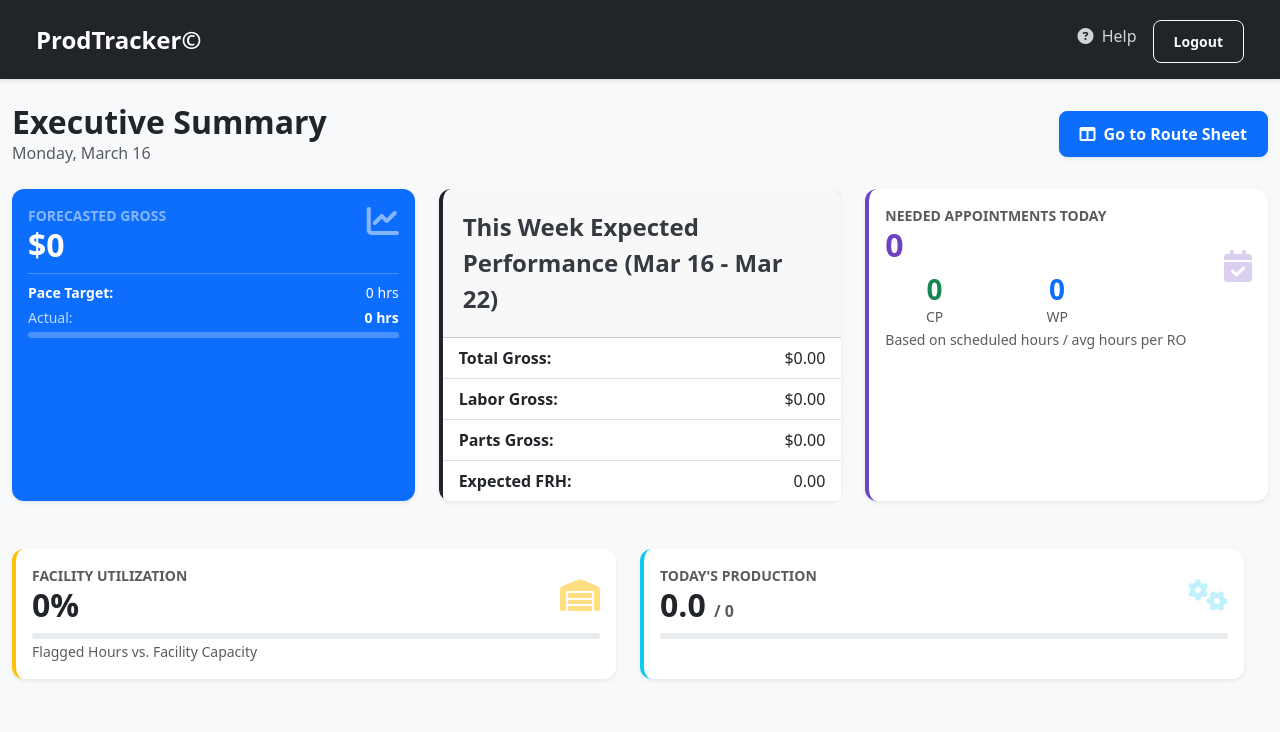
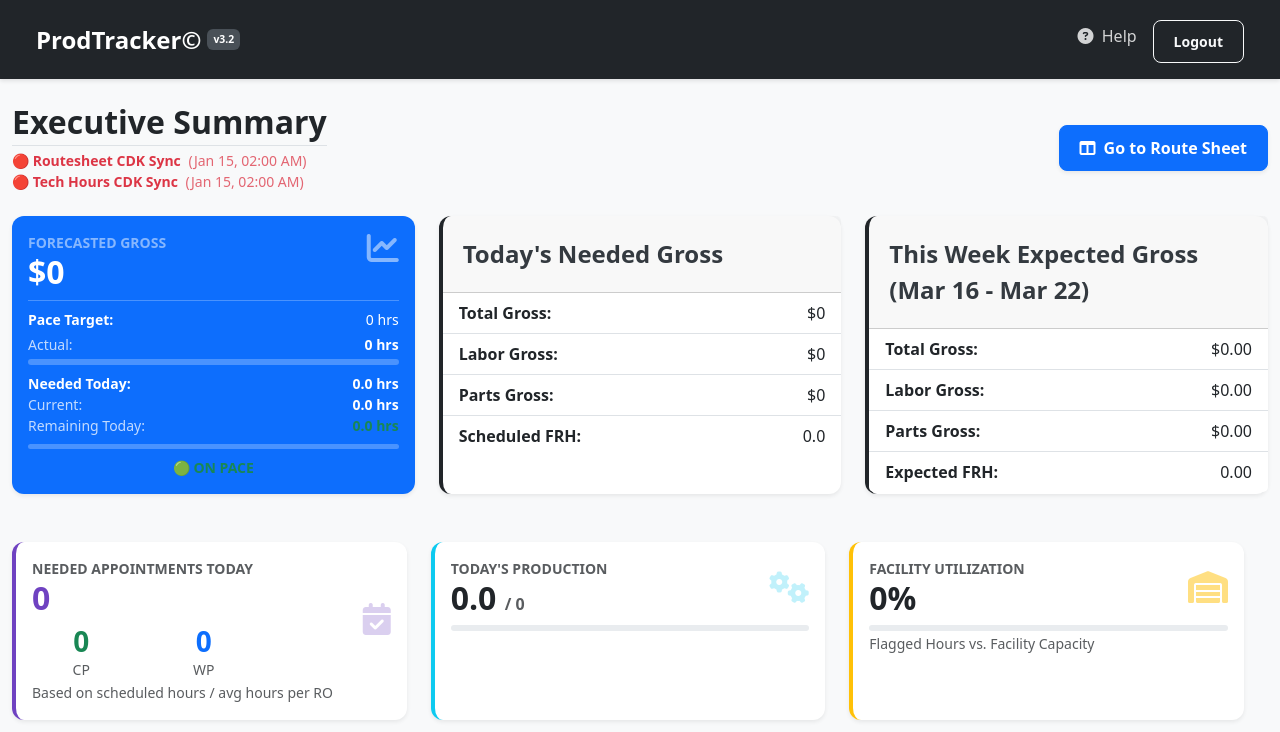
Before and after one commit to ldrobinett/dpo-app.v3.1, a Flask app: page / in a window 1280 px wide. Shown: the top 732 px of the page. Run offline with Flask 3, Linux system fonts and the light colour scheme; a user stored in the database is signed in; tables that the repository leaves empty hold one stand-in row (values such as "Sample post"); some libraries are stand-ins or nearby versions.

Commit message:
Executive dashboard upgrades: live pace indicator, needed hours calc, CDK audit freshness, PST timestamps

```diff
--- a/app.py
+++ b/app.py
@@ -7,6 +7,9 @@ from flask_migrate import Migrate
 from utils.permissions import can
 from extensions import db, login_manager, bcrypt
 from models import User, OperatorUser
+from config import PRODTRACKER_VERSION
+import pytz
+pacific = pytz.timezone("US/Pacific")
 
 def create_app():
     app = Flask(__name__, instance_relative_config=True)
@@ -44,6 +47,20 @@ def create_app():
     app.config["SESSION_COOKIE_SECURE"] = (
         os.environ.get("SESSION_COOKIE_SECURE", "false").lower() == "true"
     )
+    # -------------------------------------------------
+    # Time zone
+    # -------------------------------------------------
+    @app.template_filter("pst")
+    def convert_to_pacific(dt):
+        if not dt:
+            return None
+
+        if dt.tzinfo is None:
+            dt = pytz.utc.localize(dt)
+
+        return dt.astimezone(pacific)
+
+
 
     # -------------------------------------------------
     # Extensions
@@ -53,6 +70,13 @@ def create_app():
     login_manager.init_app(app)
     import models
     migrate = Migrate(app, db)
+
+    #--------------------------------------------------
+    #Prodtracker Version
+    #--------------------------------------------------
+    @app.context_processor
+    def inject_app_info():
+        return dict(prodtracker_version=PRODTRACKER_VERSION)
 
     # -------------------------------------------------
     # Flask-Login config
--- a/blueprints/main.py
+++ b/blueprints/main.py
@@ -1,10 +1,11 @@
 from flask import Blueprint, render_template, redirect, url_for
 from flask_login import login_required, current_user, AnonymousUserMixin
 from extensions import db
-from models import RepairOrder, WorkLog, TeamMember, ScheduleEntry, FinancialForecast, FinancialInputs, Team
+from models import RepairOrder, WorkLog, TeamMember, ScheduleEntry, FinancialForecast, FinancialInputs, Team, ManagedStore
 from sqlalchemy import func
 from datetime import date, datetime, timedelta
 import calendar
+import pytz
 
 main_bp = Blueprint('main', __name__)
 
@@ -143,12 +144,34 @@ def home():
             else:
                 absent_techs.append({'name': tech.name, 'reason': entry.schedule_type})
 
+    #todays gross target ---
+    today_labor_gross = 0
+    today_parts_gross = 0
+    today_total_gross = 0
+
+    fin_inputs = FinancialInputs.query.filter_by(user_id=current_user.id).first()
+
+    if fin_inputs and daily_goal > 0:
+
+        elr = fin_inputs.effective_labor_rate or 0
+        parts_ratio = fin_inputs.parts_to_labor_ratio or 0
+        labor_margin = (fin_inputs.labor_margin or 0) / 100
+        parts_margin = (fin_inputs.parts_margin or 0) / 100
+
+        # Revenue
+        labor_revenue = daily_goal * elr
+        parts_revenue = labor_revenue * parts_ratio
+
+        # Gross
+        today_labor_gross = labor_revenue * labor_margin
+        today_parts_gross = parts_revenue * parts_margin
+        today_total_gross = today_labor_gross + today_parts_gross
 
     # --- Needed Appointments Calculation (AFTER daily_goal exists) ---
 
     needed_appointments = 0
 
-    if hours_per_ro > 0:
+    if hours_per_ro > 0 and daily_goal > 0:
         needed_appointments = round(daily_goal / hours_per_ro)
 
     cp_needed = round(needed_appointments * 0.70)
@@ -194,9 +217,39 @@ def home():
         weekly_financial_total["parts_gross"] = forecast.parts_gross / 4
         weekly_financial_total["expected_frh"] = forecast.expected_frh / 4
 
+    store = db.session.get(ManagedStore, store_id)
+
+    routesheet_audit = store.routesheet_audit_timestamp if store else None
+    tech_hours_audit = store.tech_hours_audit_timestamp if store else None
+
+    routesheet_audit_stale = True
+    tech_hours_audit_stale = True
+
+    pacific = pytz.timezone("US/Pacific")
+
+    if routesheet_audit:
+        routesheet_audit_stale = datetime.utcnow() - routesheet_audit > timedelta(hours=24)
+
+    if tech_hours_audit:
+        tech_hours_audit_stale = datetime.utcnow() - tech_hours_audit > timedelta(hours=24)
+
+    # --- Today's Needed Hours to Stay on Pace ---
+
+    remaining_work_days = total_work_days - days_passed_work
+
+    today_needed_hours = 0
+
+    if remaining_work_days > 0:
+        today_needed_hours = ((expected_pace_hours - mtd_sold) / remaining_work_days) + daily_goal
+
+    today_needed_hours = max(today_needed_hours, 0)
+
     return render_template('home.html',
                            title='Executive Dashboard',
                            today_date=today.strftime('%A, %B %d'),
+                           today_total_gross=today_total_gross,
+                           today_labor_gross=today_labor_gross,
+                           today_parts_gross=today_parts_gross,
                            projected_gross=projected_gross,
                            expected_pace_hours=expected_pace_hours,
                            monthly_frh_goal=monthly_frh_goal,
@@ -208,6 +261,12 @@ def home():
                            needed_appointments=needed_appointments,
                            cp_needed=cp_needed,
                            wp_needed=wp_needed,
+                           routesheet_audit=routesheet_audit,
+                           tech_hours_audit=tech_hours_audit,
+                           routesheet_audit_stale=routesheet_audit_stale,
+                           tech_hours_audit_stale=tech_hours_audit_stale,
+                           today_needed_hours=today_needed_hours,
+
 
                            # New Bay Utilization Metric
                            bay_utilization=bay_utilization,
--- /dev/null
+++ b/config.py
@@ -0,0 +1 @@
+PRODTRACKER_VERSION = "3.2"
--- a/models.py
+++ b/models.py
@@ -175,6 +175,9 @@ class ManagedStore(db.Model):
 
     created_at = db.Column(db.DateTime, nullable=False, default=datetime.utcnow)
     updated_at = db.Column(db.DateTime, nullable=False, default=datetime.utcnow, onupdate=datetime.utcnow)
+
+    routesheet_audit_timestamp = db.Column(db.DateTime)
+    tech_hours_audit_timestamp = db.Column(db.DateTime)
 
     @property
     def is_active(self) -> bool:
--- a/static/styles.css
+++ b/static/styles.css
@@ -111,6 +111,15 @@ body {
 .navbar-collapse {
     display: flex;
     justify-content: flex-end;
+}
+
+.version-badge {
+    font-size: 0.65rem;
+    padding: 3px 6px;
+    border-radius: 6px;
+    background-color: #495057;
+    color: #fff;
+    margin-left: 6px;
 }
 
 /* ============================================================
--- a/templates/base.html
+++ b/templates/base.html
@@ -43,10 +43,10 @@
     <!-- NAVBAR -->
     <nav class="navbar navbar-expand-lg navbar-dark bg-dark sticky-top">
         <div class="container-fluid">
-            <a class="navbar-brand fw-bold" href="{{ url_for('main.home') }}">
+            <a class="navbar-brand fw-bold d-flex align-items-center" href="{{ url_for('main.home') }}">
                 ProdTracker&copy;
+                <span class="version-badge">v{{ prodtracker_version }}</span>
             </a>
-
             <button class="navbar-toggler" type="button"
                     data-bs-toggle="collapse"
                     data-bs-target="#navbarNav">
--- a/templates/home.html
+++ b/templates/home.html
@@ -6,7 +6,29 @@
 <div class="d-flex justify-content-between align-items-center mb-4">
     <div>
        <h2 class="fw-bold text-dark mb-0">Executive Summary</h2>
-        <p class="text-muted mb-0">{{ today_date }}</p>
+       <div class="border-bottom pb-1 mb-1"></div>
+        <div class="mt-1 small">
+
+            <div class="{% if routesheet_audit_stale %}text-danger fw-bold{% else %}text-success{% endif %}">
+                {% if routesheet_audit_stale %}🔴{% else %}🟢{% endif %}
+                Routesheet CDK Sync
+                <span class="fw-normal ms-1 opacity-75">
+
+                    ({{ (routesheet_audit|pst).strftime('%b %d, %I:%M %p') if routesheet_audit else 'Never' }})
+                </span>
+            </div>
+
+            <div class="{% if tech_hours_audit_stale %}text-danger fw-bold{% else %}text-success{% endif %}">
+                {% if tech_hours_audit_stale %}🔴{% else %}🟢{% endif %}
+                Tech Hours CDK Sync
+                <span class="fw-normal ms-1 opacity-75">
+
+                    ({{ (tech_hours_audit|pst).strftime('%b %d, %I:%M %p') if tech_hours_audit else 'Never' }})
+                </span>
+            </div>
+
+        </div>
+
     </div>
     <div>
         <a href="{{ url_for('routesheet.view_sheet') }}" class="btn btn-primary fw-bold shadow-sm">
@@ -20,28 +42,87 @@
     <div class="col-xl-4 col-md-6">
     <div class="card bg-primary text-white h-100 shadow-sm">
         <div class="card-body">
+
             <div class="d-flex justify-content-between align-items-start mb-2">
                 <div>
-                        <div class="small text-white-50 text-uppercase fw-bold">Forecasted Gross</div>
-                        <div class="h2 mb-0 fw-bold">${{ "{:,.0f}".format(projected_gross) }}</div>
+                    <div class="small text-white-50 text-uppercase fw-bold">
+                        Forecasted Gross
+                    </div>
+                    <div class="h2 mb-0 fw-bold">
+                        ${{ "{:,.0f}".format(projected_gross) }}
+                    </div>
                 </div>
                 <i class="fas fa-chart-line fa-2x opacity-50"></i>
             </div>
+
             <hr class="my-2 border-white opacity-25">
+
             <div>
+
                 <div class="d-flex justify-content-between small mb-1">
                     <span class="fw-bold">Pace Target:</span>
                     <span>{{ "{:,.0f}".format(expected_pace_hours) }} hrs</span>
                 </div>
+
                 <div class="d-flex justify-content-between small mb-1">
                     <span class="opacity-75">Actual:</span>
                     <span class="fw-bold">{{ "{:,.0f}".format(mtd_sold) }} hrs</span>
                 </div>
+
                 {% set progress_pct = (mtd_sold / monthly_frh_goal * 100) if monthly_frh_goal > 0 else 0 %}
-                    <div class="progress bg-white bg-opacity-25" style="height: 6px;">
-                        <div class="progress-bar bg-white" role="progressbar" style="width: {{ progress_pct }}%"></div>
+
+                <div class="progress bg-white bg-opacity-25" style="height:6px;">
+                    <div class="progress-bar bg-white"
+                         role="progressbar"
+                         style="width: {{ progress_pct }}%">
                     </div>
                 </div>
+
+                {% set remaining_today = today_needed_hours - today_production %}
+                {% set on_pace = today_production >= today_needed_hours %}
+
+                <div class="mt-2 small">
+
+                    <div class="d-flex justify-content-between">
+                        <span class="fw-bold">Needed Today:</span>
+                        <span class="fw-bold">
+                            {{ "%.1f"|format(today_needed_hours) }} hrs
+                        </span>
+                    </div>
+
+                    <div class="d-flex justify-content-between">
+                        <span class="opacity-75">Current:</span>
+                        <span class="fw-bold">
+                            {{ "%.1f"|format(today_production) }} hrs
+                        </span>
+                    </div>
+
+                    <div class="d-flex justify-content-between">
+                        <span class="opacity-75">Remaining Today:</span>
+                        <span class="fw-bold {% if remaining_today > 0 %}text-warning{% else %}text-success{% endif %}">
+                            {{ "%.1f"|format(remaining_today if remaining_today > 0 else 0) }} hrs
+                        </span>
+                    </div>
+
+                    <div class="progress bg-white bg-opacity-25 mt-2" style="height:5px;">
+                        <div class="progress-bar bg-warning"
+                             role="progressbar"
+                             style="width: {{ (today_production / today_needed_hours * 100) if today_needed_hours > 0 else 0 }}%">
+                        </div>
+                    </div>
+
+                    <div class="text-center mt-2 fw-bold {% if on_pace %}text-success{% else %}text-danger{% endif %}">
+                        {% if on_pace %}
+                            🟢 ON PACE
+                        {% else %}
+                            🔴 OFF PACE
+                        {% endif %}
+                    </div>
+
+                </div>
+
+            </div>
+
         </div>
     </div>
 </div>
@@ -63,11 +144,42 @@
     </div>
     #}
 
+    <div class="col-xl-4 col-md-6">
+        <div class="card border-start border-4 border-dark h-100 shadow-sm">
+            <div class="card-header">
+                Today's Needed Gross
+            </div>
+
+            <ul class="list-group list-group-flush">
+
+                <li class="list-group-item d-flex justify-content-between">
+                    <strong>Total Gross:</strong>
+                    <span>${{ "{:,.0f}".format(today_total_gross) }}</span>
+                </li>
+
+                <li class="list-group-item d-flex justify-content-between">
+                    <strong>Labor Gross:</strong>
+                    <span>${{ "{:,.0f}".format(today_labor_gross) }}</span>
+                </li>
+
+                <li class="list-group-item d-flex justify-content-between">
+                    <strong>Parts Gross:</strong>
+                    <span>${{ "{:,.0f}".format(today_parts_gross) }}</span>
+                </li>
+
+                <li class="list-group-item d-flex justify-content-between">
+                    <strong>Scheduled FRH:</strong>
+                    <span>{{ "%.1f"|format(daily_goal) }}</span>
+                </li>
+
+            </ul>
+        </div>
+    </div>
 
             <div class="col-xl-4 col-md-6">
                 <div class="card border-start border-4 border-dark h-100 shadow-sm">
                     <div class="card-header">
-                        This Week Expected Performance ({{ current_week_dates }})
+                        This Week Expected Gross ({{ current_week_dates }})
                     </div>
                     <ul class="list-group list-group-flush">
                         <li class="list-group-item d-flex justify-content-between"><strong>Total Gross:</strong> <span>${{ "%.2f"|format(weekly_financial_total.total_gross) }}</span></li>
@@ -95,6 +207,9 @@
 </div>
 #}
 
+<div class="row g-4 mb-4">
+
+    <!-- Needed Appointments -->
     <div class="col-xl-4 col-md-6">
         <div class="card border-start border-4 border-purple h-100 shadow-sm" style="border-left-color:#6f42c1 !important;">
             <div class="card-body">
@@ -137,9 +252,31 @@
         </div>
     </div>
 
-<div class="row g-4 mb-4">
+    <!-- Today's Production -->
+    <div class="col-xl-4 col-md-6">
+        <div class="card border-start border-4 border-info h-100 shadow-sm">
+            <div class="card-body">
+                <div class="d-flex justify-content-between align-items-center">
+                    <div>
+                        <div class="small text-muted text-uppercase fw-bold">
+                            Today's Production
+                        </div>
+                        <div class="h2 mb-0 fw-bold text-dark">
+                            {{ "%.1f"|format(today_production) }}
+                            <span class="fs-6 text-muted">/ {{ "%.0f"|format(daily_goal) }}</span>
+                        </div>
+                    </div>
+                    <i class="fas fa-cogs fa-2x text-info opacity-25"></i>
+                </div>
 
-    <div class="col-xl-6 col-md-6">
+                <div class="progress mt-2" style="height: 6px;">
+                    <div class="progress-bar bg-info" role="progressbar" style="width: {{ prod_pace }}%"></div>
+                </div>
+            </div>
+        </div>
+    </div>
+
+    <div class="col-xl-4 col-md-6">
         <div class="card border-start border-4 border-warning h-100 shadow-sm">
             <div class="card-body">
                 <div class="d-flex justify-content-between align-items-center">
@@ -157,22 +294,6 @@
         </div>
     </div>
 
-    <div class="col-xl-6 col-md-6">
-        <div class="card border-start border-4 border-info h-100 shadow-sm">
-            <div class="card-body">
-                <div class="d-flex justify-content-between align-items-center">
-                    <div>
-                        <div class="small text-muted text-uppercase fw-bold">Today's Production</div>
-                        <div class="h2 mb-0 fw-bold text-dark">{{ "%.1f"|format(today_production) }} <span class="fs-6 text-muted">/ {{ "%.0f"|format(daily_goal) }}</span></div>
-                    </div>
-                    <i class="fas fa-cogs fa-2x text-info opacity-25"></i>
-                </div>
-                <div class="progress mt-2" style="height: 6px;">
-                    <div class="progress-bar bg-info" role="progressbar" style="width: {{ prod_pace }}%"></div>
-                </div>
-            </div>
-        </div>
-    </div>
 </div>
 
 <div class="row g-4 mb-4">
```
Also changed, not shown: blueprints/reconciliation.py (+13 -2 lines), blueprints/routesheet.py (+10 -1 lines), migrations/versions/fcae7fcaecca_add_audit_timestamps_for_routesheet_and_.py (added, +34 -0 lines), utils/audit.py (added, +14 -0 lines). Lines whose indentation alone changed are shown as unchanged.
